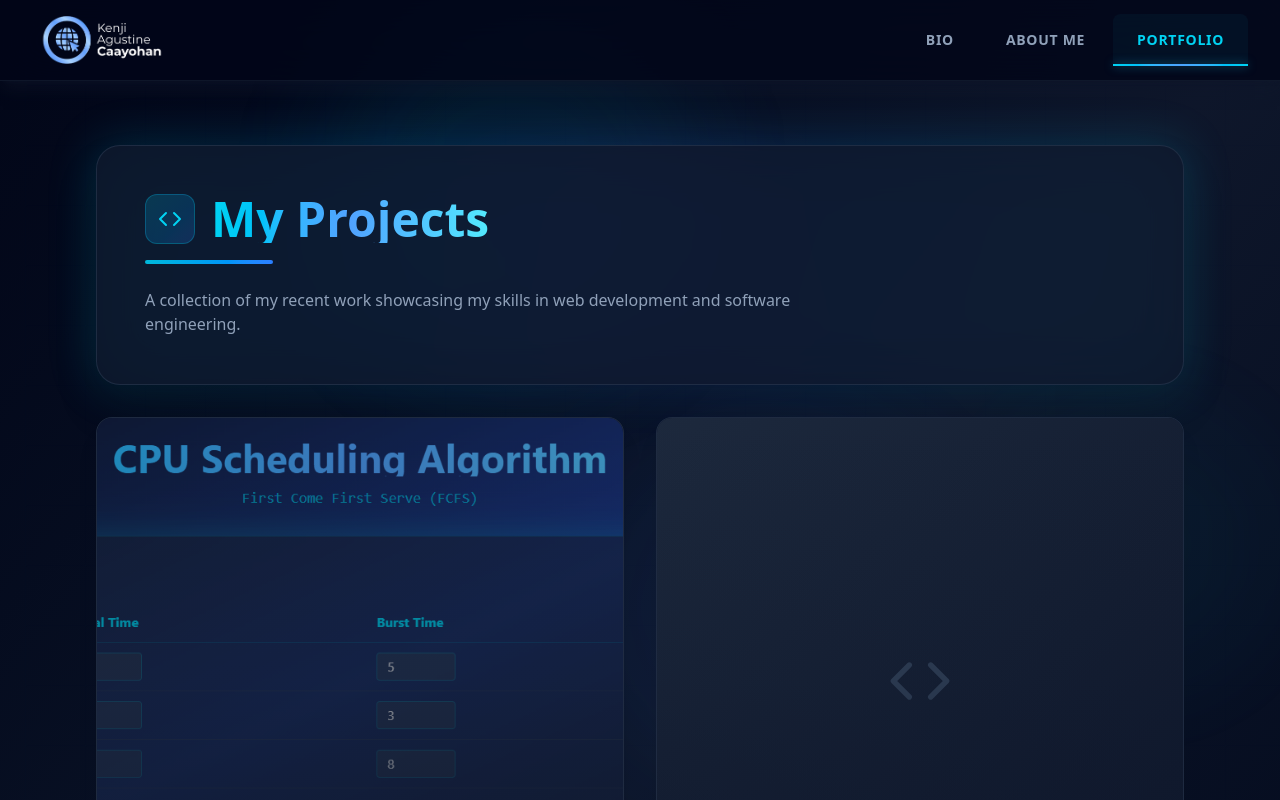
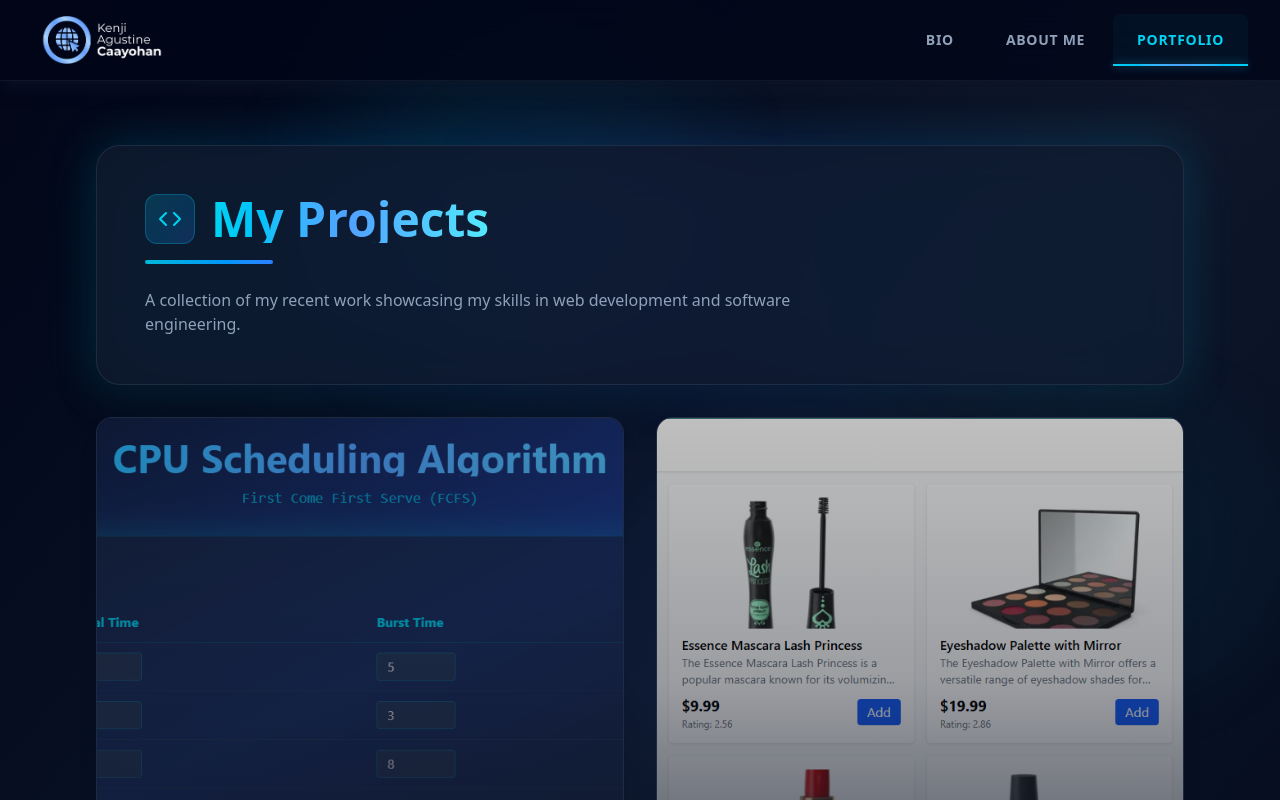
Before and after one commit to NahoyaacKenshin/kenji-os-v2, a React (Vite) app: page / in a window 1280 px wide. Both pictures are taken after a click on the button "PORTFOLIO". Shown: the top 800 px of the page. Built offline with nearby package versions, Linux system fonts and the light colour scheme.

Commit message:
portfolio edit

```diff
--- a/src/components/Portfolio.jsx
+++ b/src/components/Portfolio.jsx
@@ -9,14 +9,7 @@ export default function Portfolio() {
             id: 1,
             title: "CPU Scheduling",
             image: "/public/fcfs.png",
-            description: "First Come First Serve",
-            link: "https://cpu-scheduling-fcfs.vercel.app/"
-        },
-        {
-            id: 2,
-            title: "Project 2",
-            image: "/path/to/image2.jpg",
-            description: "Project description",
+            description: "FCFS, SJF & Priority Scheduling Algorithms",
             link: "https://cpu-scheduling-fcfs.vercel.app/"
         },
         {
@@ -30,7 +23,7 @@ export default function Portfolio() {
             id: 4,
             title: "Product Cards",
             image: "/public/cards.png",
-            description: "Practice Activity",
+            description: "Application Development Practice Activity",
             link: "https://product-card-apps-dev.vercel.app/"
         }
     ];
```
